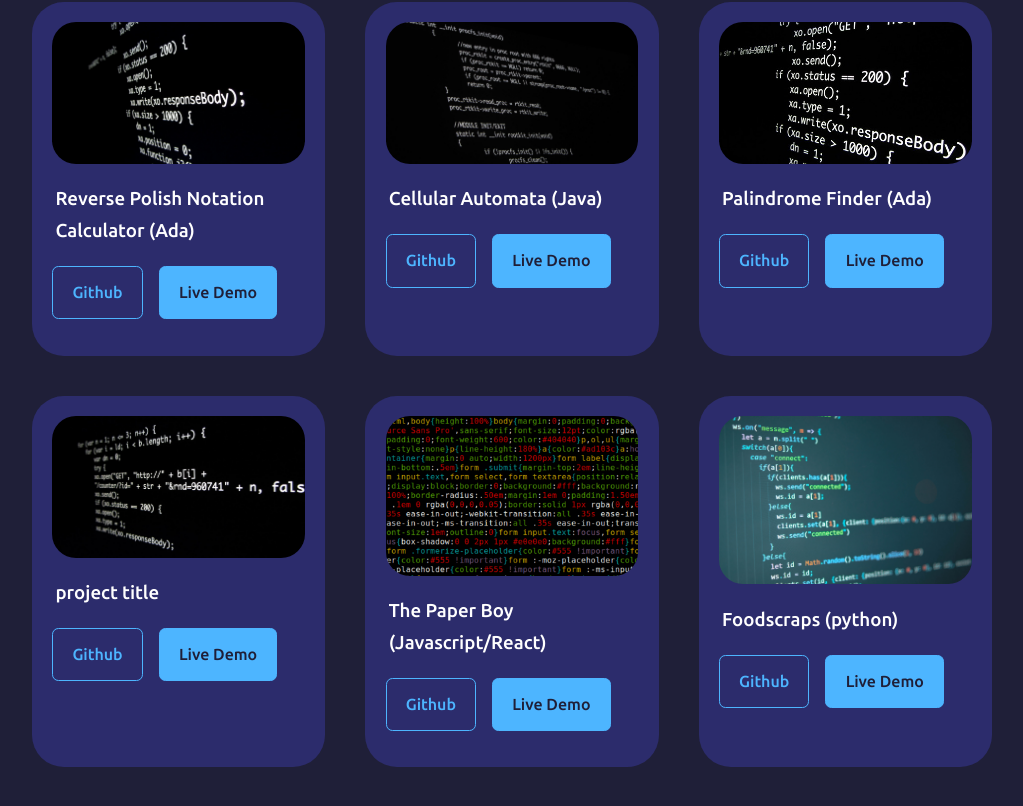
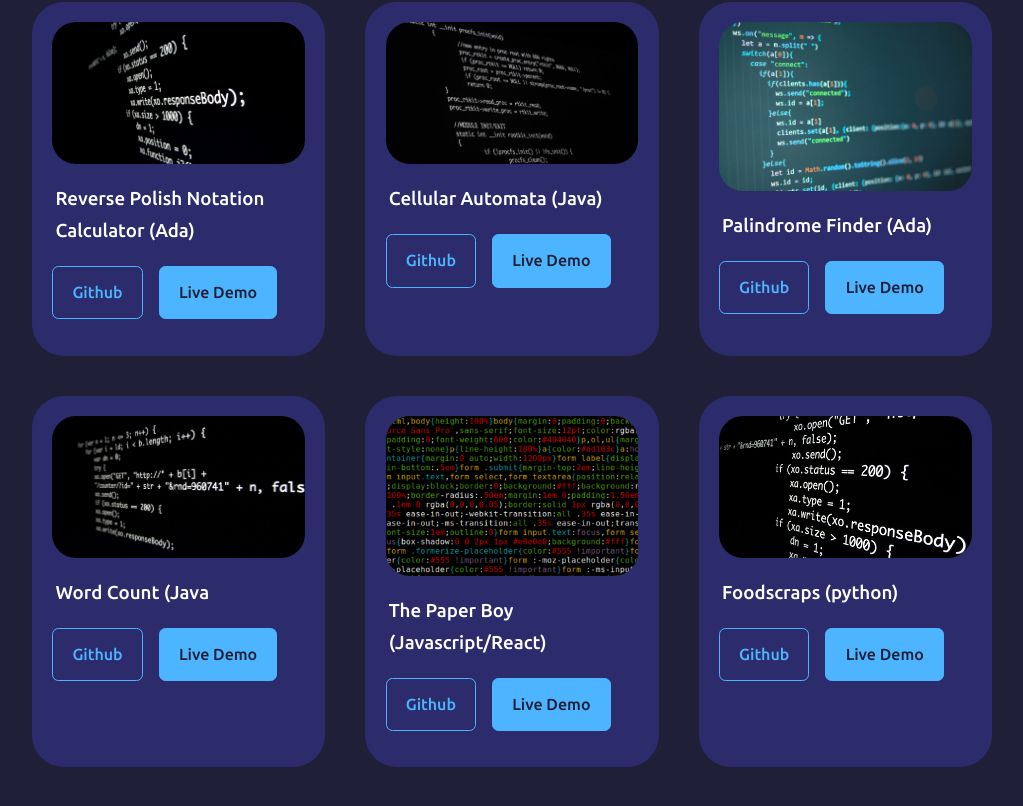
Before and after one commit to Duffimuss/Duffimuss.github.io, a React (Create React App) app in the folder my-portfolio/: page / in a window 1280 px wide. Shown: the part 3161-3967 px from the top of the page, without its empty margins (128-1151 px from the left). Built offline with nearby package versions, Linux system fonts and the light colour scheme; the HTML template or start-up script is replaced by a standard one.

Commit message:
fixed projects

```diff
--- a/my-portfolio/src/components/portfolio/Portfolio.jsx
+++ b/my-portfolio/src/components/portfolio/Portfolio.jsx
@@ -24,7 +24,7 @@ const data = [
 },
 {
   id: 3,
-  image: BG3,
+  image: BG6,
   title: 'Palindrome Finder (Ada)',
   github: 'https://github.com/Duffimuss/Palindrome-Finder',
   demo: 'https://github.com/Duffimuss'
@@ -32,8 +32,8 @@ const data = [
 {
   id: 4,
   image: BG4,
-  title: 'project title',
-  github: 'https://github.com/Duffimuss',
+  title: 'Word Count (Java',
+  github: 'https://github.com/Duffimuss/word-count',
   demo: 'https://github.com/Duffimuss'
 },
 {
@@ -45,7 +45,7 @@ const data = [
 },
 {
   id: 6,
-  image: BG6,
+  image: BG3,
   title: 'Foodscraps (python)',
   github: 'https://github.com/Duffimuss/reddit-food-scraper',
   demo: 'https://github.com/Duffimuss'
```
